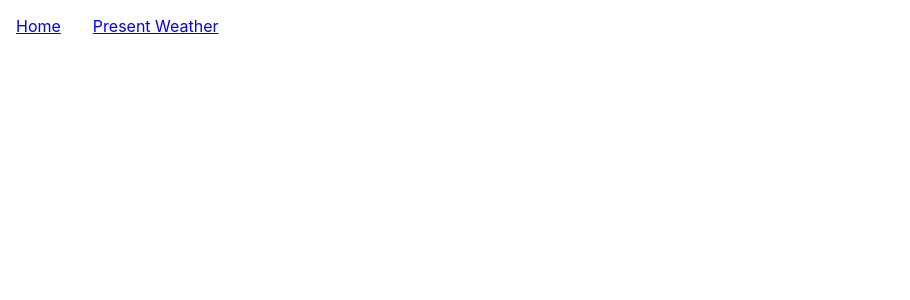
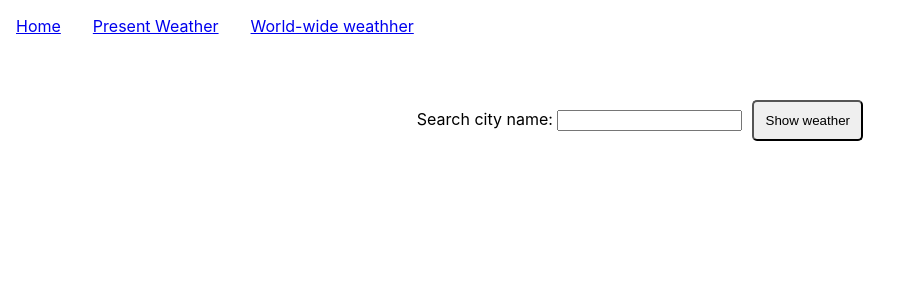
Before and after one commit to Sirius1402/weather-application, a React (Create React App) app: page /#/world-weather in a window 1280 px wide. Before the commit this address led to /#/. Shown: the top 300 px of the page, without its empty margins (0-910 px from the left). Built offline with nearby package versions, Linux system fonts and the light colour scheme.

Commit message:
Razvan Ciobanel - WorldWeather working

```diff
--- a/public/index.html
+++ b/public/index.html
@@ -24,7 +24,7 @@
       work correctly both with client-side routing and a non-root public URL.
       Learn how to configure a non-root public URL by running `npm run build`.
     -->
-    <title>React App</title>
+    <title>My Weather</title>
   </head>
   <body>
     <noscript>You need to enable JavaScript to run this app.</noscript>
--- a/src/App.css
+++ b/src/App.css
@@ -1,5 +1,10 @@
 .App {
   text-align: center;
+}
+
+nav {
+  position: fixed;
+  z-index: 9999;
 }
 
 .navbar {
@@ -7,7 +12,6 @@
   margin: 0;
   padding: 0;
   overflow: hidden;
-  position: fixed;
 }
 
 .nav-li {
@@ -23,7 +27,7 @@
 }
 
 .my-card {
-  margin-top: 50px;
+  margin-top: 100px;
   display: flex;
   flex-direction: column;
   align-items: center;
@@ -40,3 +44,14 @@
 .image {
   float: inline-end;
 }
+
+.ww-card {
+  position: relative;
+  top: 100px
+}
+
+.ww-button{
+  padding: 0.7rem;
+  border-radius: 5px;
+  margin-left: 10px;
+}
--- a/src/App.js
+++ b/src/App.js
@@ -1,9 +1,10 @@
 import Navbar from './components/Navbar';
 import Footer from './components/Footer';
+import WorldWeather from './pages/WorldWeather';
+import Home from './pages/Home';
+import PresWeather from './pages/PresWeather';
 import './App.css';
 import { HashRouter, Switch, Route } from 'react-router-dom'
-import Home from './pages/Home';
-import PresWeather from './pages/PresWeather';
 
 function App() {
   return (
@@ -18,6 +19,9 @@ function App() {
           <Route exact path="/present-weather">
             <PresWeather />
           </Route>
+          <Route exact path="/world-weather">
+            <WorldWeather />
+          </Route>
         </Switch>
       </HashRouter>
     </div>
--- a/src/components/Navbar.jsx
+++ b/src/components/Navbar.jsx
@@ -12,6 +12,9 @@ const Navbar = () => {
                 <li className="nav-li">
                     <Link to="/present-weather" replace>Present Weather</Link>
                 </li>
+                <li className="nav-li">
+                    <Link to="/world-weather" replace>World-wide weathher</Link>
+                </li>
             </ul>
         </nav>
     )
--- /dev/null
+++ b/src/pages/WorldWeather.jsx
@@ -0,0 +1,79 @@
+import React, { useEffect, useState } from 'react'
+
+const WorldWeather = () => {
+
+    const [city, setCity] = useState('')
+    const [locations, setLocations] = useState([])
+    const [yourCity, setYourCity] = useState('')
+    const [weather, setWeather] = useState()
+
+    useEffect(()=>{
+        for (let i=0; i<locations.length; i++){
+            if(locations[i].name.split(",")[0] === city){
+                setYourCity(locations[i].name.split(",")[0])
+            }
+        }
+    },[locations])
+
+    console.log(yourCity)
+
+    const getLocations = async (city)=>{
+        const res = await fetch(
+            `https://api.weatherapi.com/v1/search.json?key=d2f438b9e782484b96471500212708&q=${city}`)
+            if (res.status === 200) {
+                const locations = await res.json()
+                setLocations(locations)
+            } else {
+                alert('Please, try another city!')
+            }
+        }
+        console.log(locations)
+
+        const getWeather = async (city) => {
+            const res = await fetch(
+                `https://api.weatherapi.com/v1/current.json?key=d2f438b9e782484b96471500212708&q=${city}&aqi=no`)
+            if (res.status === 200) {
+                const weather = await res.json()
+                setWeather(weather)
+            } else {
+                alert('Wrong request!')
+            }
+        }
+        console.log(weather)
+
+    return (
+        <>
+        <div className="ww-card">
+            <label htmlFor="city">Search city name: {' '}</label>
+            <input
+            type="text"
+            value={city}
+            onChange={(e)=>{setCity(e.target.value) ; getLocations(e.target.value)}}
+            />
+            <button
+            onClick={()=>getWeather(yourCity)}
+            className="ww-button">Show weather</button>
+        </div>
+        {weather &&
+                <div className="my-card">
+                    <h4 className="my-card-title">Location: {weather.location.name}</h4>
+                    <div className="my-card-body">
+                        <p>Condition: {weather.current.condition.text} {' '}
+                            <img src={weather.current.condition.icon} alt="" className="image" />
+                        </p>
+                        <p>Temperature: {weather.current.temp_c} {'\u2103'}</p>
+                        <p>Feels like: {weather.current.feelslike_c} {'\u2103'}</p>
+                        <p>Wind direction: {weather.current.wind_dir}</p>
+                        <p>Wind speed: {weather.current.wind_kph} km/h</p>
+                        <p>Gusting speed: {weather.current.gust_kph} km/h</p>
+                        <p>Visibility: {weather.current.vis_km} km</p>
+                        <p>Precipitations: {weather.current.precip_mm} mm</p>
+                        <p>Relative Humidity: {weather.current.humidity} %</p>
+                        <p>UV index: {weather.current.uv}</p>
+                    </div>
+                </div>}
+        </>
+    )
+}
+
+export default WorldWeather
```
Also changed, not shown: 1 other file (tests, documents, lock files or other folders).
